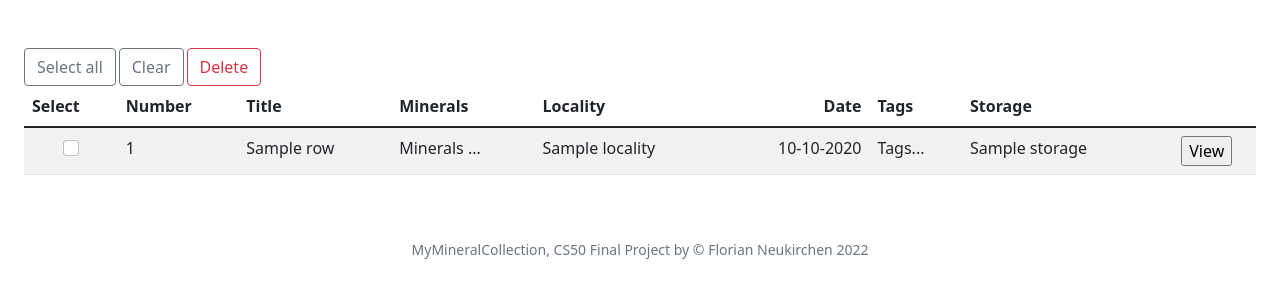
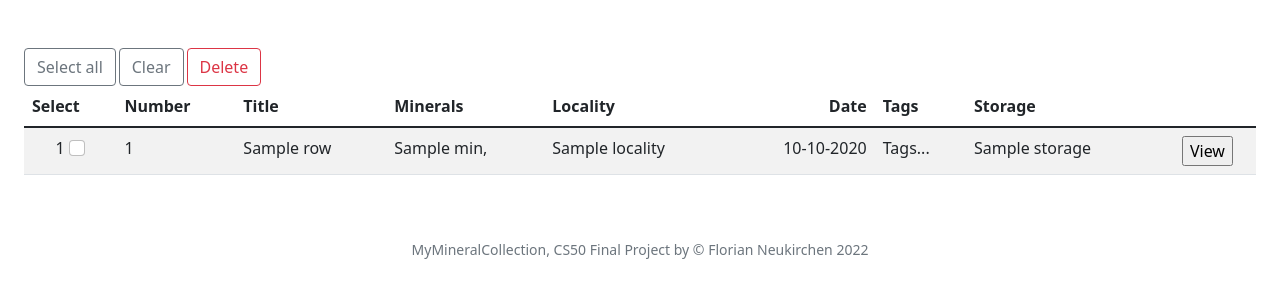
Before and after one commit to florianneukirchen/mymineralcollection-cs50, a Flask app: template templates/table.html in a window 1280 px wide. Shown: the part 64-364 px from the top of the page. Run offline with Flask 2, Linux system fonts and the light colour scheme; the template is opened without the code that fills it: most values are stand-ins (such as "Sample title", 1, 10 or a date in 2020); some libraries are stand-ins or nearby versions.

Commit message:
get minerals from db for table

```diff
--- a/app.py
+++ b/app.py
@@ -61,6 +61,10 @@ def table():
     """Show table of collection"""
 
     rows = db.execute("SELECT * FROM specimen WHERE user_id = ?", session["user_id"])
+
+    for row in rows:
+        row['minerals'] = db.execute("SELECT minerals.name AS name FROM minerals JOIN specmin ON minerals.symbol = specmin.min_symbol WHERE specmin.specimen_id = ?", row['id'])
+        app.logger.info(row['minerals'])
 
 
     return render_template("table.html", rows=rows)
--- a/createdb.py
+++ b/createdb.py
@@ -34,5 +34,7 @@ sql = "CREATE TABLE specimen (id INTEGER PRIMARY KEY AUTOINCREMENT NOT NULL, use
 db.execute(sql)
 
 # specmin table
-sql = "CREATE TABLE specmin (specimen_id INTEGER NOT NULL, min_symbol TEXT NOT NULL, FOREIGN KEY(specimen_id) REFERENCES specimen(id), FOREIGN KEY(min_symbol) REFERENCES mineral(symbol))"
+# Alt sql = "CREATE TABLE specmin (specimen_id INTEGER NOT NULL, min_symbol TEXT NOT NULL, FOREIGN KEY(specimen_id) REFERENCES specimen(id), FOREIGN KEY(min_symbol) REFERENCES minerals(symbol))"
+sql = "CREATE TABLE specmin (specimen_id INTEGER NOT NULL REFERENCES specimen(id) ON DELETE CASCADE, min_symbol TEXT NOT NULL, FOREIGN KEY(min_symbol) REFERENCES minerals(symbol))"
+
 db.execute(sql)
--- a/templates/table.html
+++ b/templates/table.html
@@ -59,14 +59,18 @@
             {% for row in rows %}
             <tr>
                 <td>
-                    <div>
+                    <div>{{ row['id'] }}
                         <input type="checkbox" class="form-check-input mycheckboxes" name="checkboxes" value="{{ row['id'] }}">
                     </div>
                 </td>
 
                 <td class="text-start">{{ row['my_id'] }}</td>
                 <td class="text-start">{{ row['title'] }}</td>
-                <td class="text-start">Minerals ...</td>
+                <td class="text-start">
+                    {% for min in row['minerals'] %}
+                    {{ min['name'] }},
+                    {% endfor %}
+                </td>
                 <td class="text-start">{{ row['locality']  }}</td>
                 <td class="text-end">{{ row['day'] | date2 }}-{{ row['month'] | date2 }}-{{ row['year'] | date4}}</td>
                 <td class="text-start">Tags...</td>
```
Also changed, not shown: mineralcollection.db.
